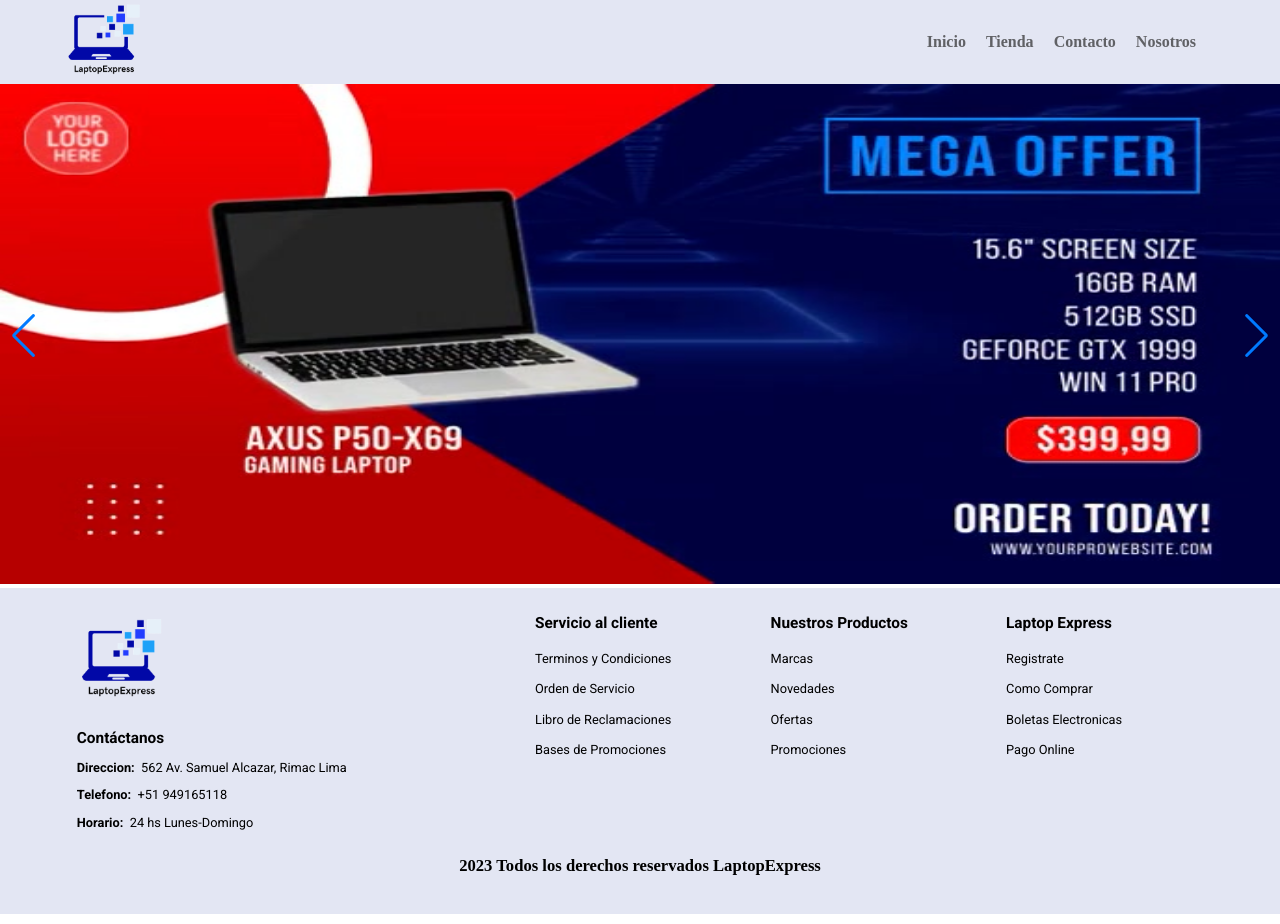
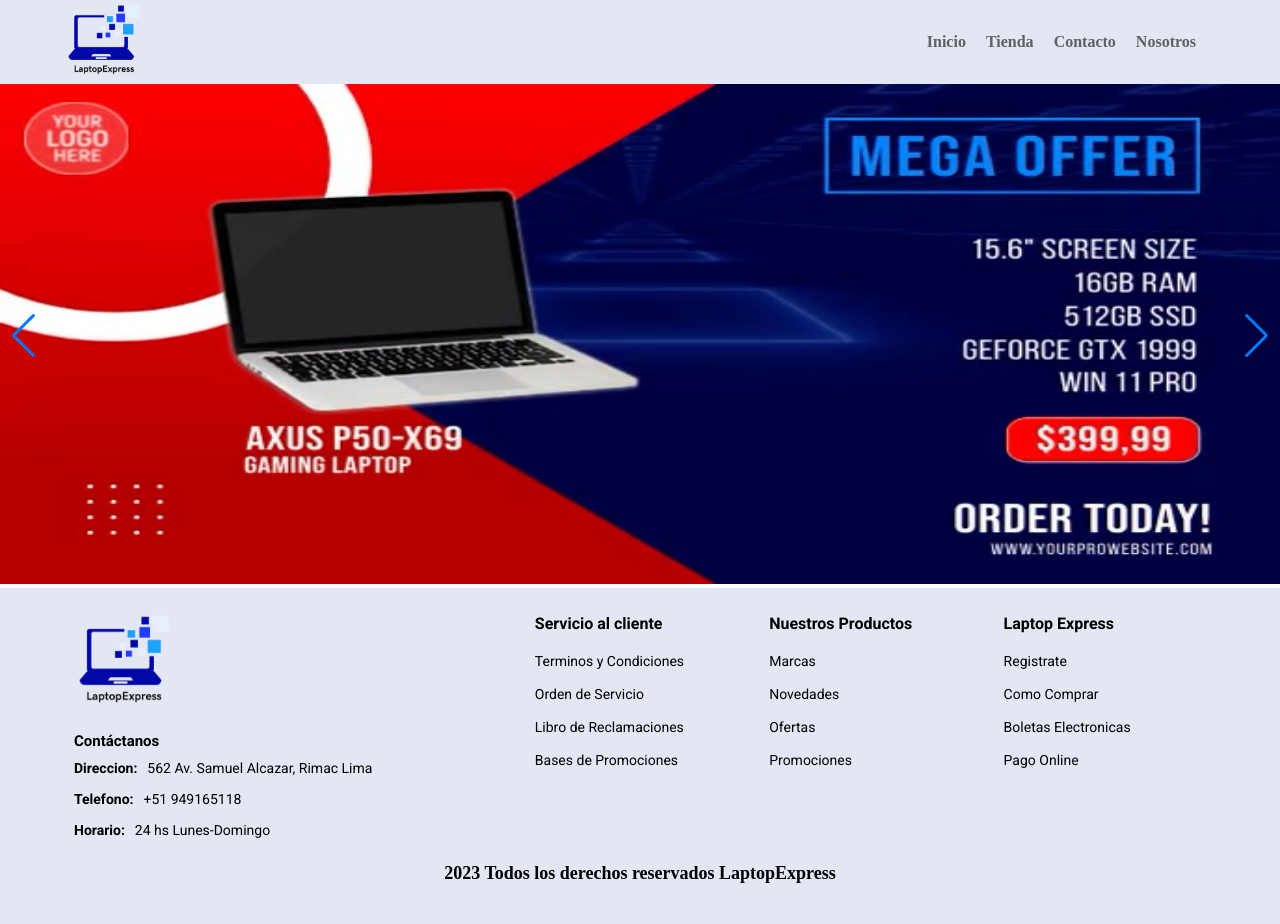
Before and after one commit to aleximate/Team-Service-Bussiness, a React (Vite) app in the folder tsbfrontend/: page / in a window 1280 px wide. Built offline with nearby package versions, Linux system fonts and the light colour scheme.

Commit message:
cambioshot

```diff
--- a/tsbfrontend/src/Shared/Shared.css
+++ b/tsbfrontend/src/Shared/Shared.css
@@ -7,7 +7,6 @@
 }
 
 .navbar-header-1 {
-
   width: 90%;
   max-width: 1200px;
   display: flex;
@@ -57,17 +56,19 @@
   display: flex;
   flex-direction: column;
   align-items: center;
+  justify-content: center;
 }
 
 .footer-footer-1 {
   width: 90%;
-  max-width: 90vw;
+  max-width: 1200px;
+  align-items: center;
 }
 
 .grid-container {
   display: grid;
   grid-template-columns: 2fr 1fr 1fr 1fr;
-  gap: 1vw;
+  gap: 10px;
   /* Espacio entre las columnas */
 }
 
@@ -76,7 +77,7 @@
   flex-direction: column;
   justify-content: start;
   background-color: #e3e6f3;
-  padding: 1vw;
+  padding: 10px;
   font-family: 'Roboto', sans-serif;
 }
 
@@ -85,58 +86,57 @@
   flex-direction: column;
   justify-content: start;
   background-color: #e3e6f3;
-  padding: 1vw;
+  padding: 12px;
   font-family: 'Roboto', sans-serif;
 }
 .grid-item h2{
-  margin: 1vw 0;
+  margin: 10px 0;
   color: #000;
-  font-size: 1.2vw;
+  font-size: 15px;
 }
 
 .grid-item p{
-  font-size: 1vw;
+  font-size: 14px;
 }
 
 .grid-item-2 h3{
-  margin-bottom: 1.5vw;
-  margin-top: 1vw;
-  font-size: 1.2vw;
+  margin-bottom: 20px;
+  margin-top: 14px;
+  font-size: 16px;
 }
 .grid-item-2 p{
-  margin-bottom: 1.2vw;
-  font-size: 1vw;
+  margin-bottom: 17px;
+  font-size: 14px;
 }
 
 .footer-logo{
-    width: 7vw;
-    margin: 1vw 0;
+    width: 100px;
+    margin: 12px 0;
 }
 .container-contact{
   display:flex;
-  margin-bottom: 1vw;
+  margin-bottom: 15px;
 }
 .container-contact p{
-  margin-left: 0.5vw;
+  margin-left: 10px;
 }
 
 .container-contact h3{
-  font-size: 1vw;
+  font-size: 14px;
 }
 
 .derechos-container{
-  font-size: 1.3vw;
-  margin-bottom: 3vw;
+  font-size: 18px;
+  margin-bottom: 40px;
 }
 
-@media (max-width: 450px) {
+@media (max-width: 600px) {
   .grid-item{
     width: 32vw;
     margin-left: 10vw;
   }
   .grid-item-2{
     align-items: center;
-    /* Centra el contenido del footer */
   }
 
   .container-contact{
@@ -147,8 +147,6 @@
     display: grid;
     grid-template-columns: 1fr 1fr;
     gap: 2vw;
-
-    /* Espacio entre las columnas */
   }
   .container-contact{
     text-align: center;
```
